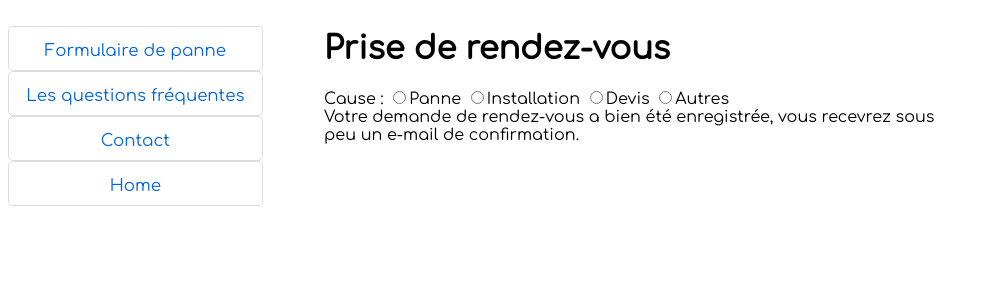
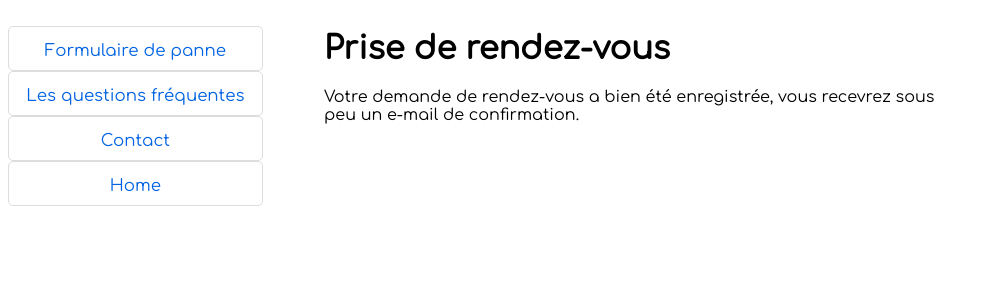
Before and after one commit to Student2003/app_site, a PHP site: page /views/confirmation_rdv.php in a window 1280 px wide. Shown: the part 158-458 px from the top of the page, without its empty margins (0-989 px from the left). Run offline with PHP 8.4, Linux system fonts and the light colour scheme.

Commit message:
Update workspace.xml

```diff
--- a/views/confirmation_rdv.php
+++ b/views/confirmation_rdv.php
@@ -15,12 +15,6 @@
     <div class="corps">
         <h1>Prise de rendez-vous</h1>
         <p>
-            <label> Cause :
-                <label><input type="radio" name="cause_rdv" value="panne">Panne</label>
-                <label><input type="radio" name="cause_rdv" value="installation">Installation</label>
-                <label><input type="radio" name="cause_rdv" value="devis">Devis</label>
-                <label><input type="radio" name="cause_rdv" value="autre">Autres</label>
-            </label> <br>
             Votre demande de rendez-vous a bien été enregistrée, vous recevrez sous peu un e-mail de confirmation.
         </p>
     </div>
```
